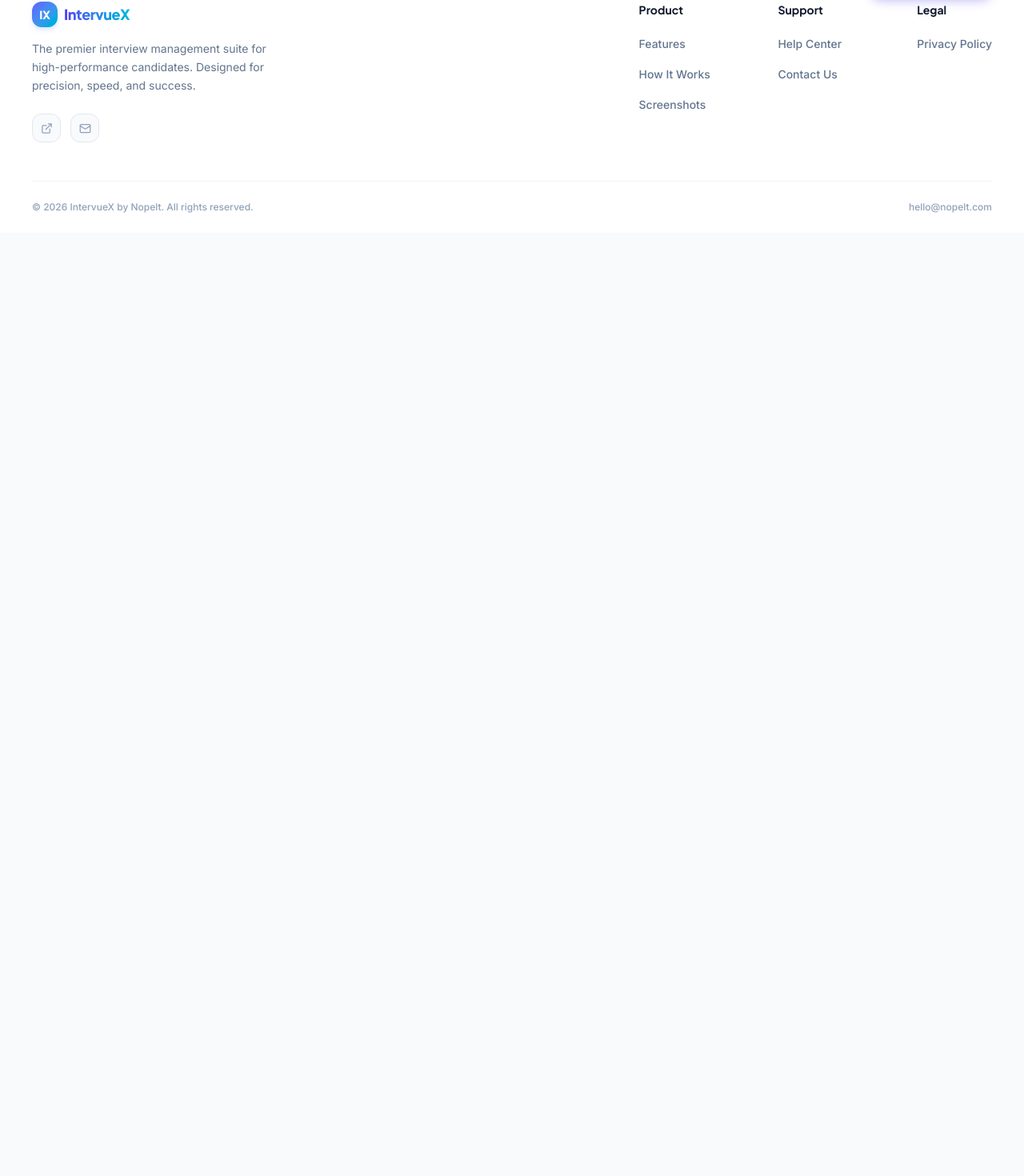
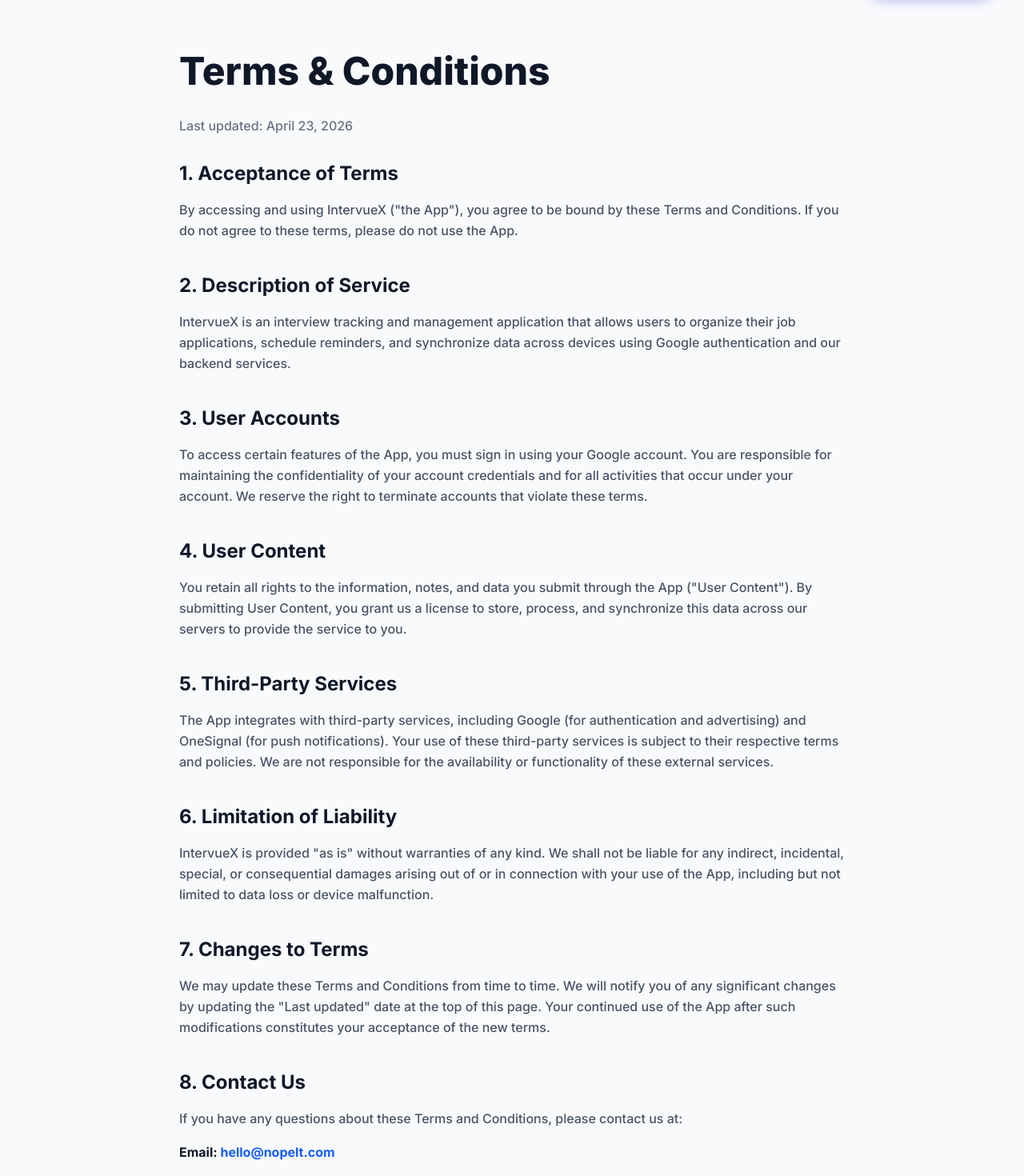
Before and after one commit to saurabhdhumane/IntervueX, a React (Vite) app: page /#/terms in a window 1280 px wide. Shown: the part 63-1533 px from the top of the page at 80% size. Before the commit the page ends 800 px from the top, so only its background shows below. Built offline with nearby package versions, Linux system fonts and the light colour scheme.

Commit message:
Fix Policy

```diff
--- a/src/App.jsx
+++ b/src/App.jsx
@@ -32,6 +32,7 @@
 import Footer from './components/Footer';
 import Home from './pages/Home';
 import PrivacyPolicy from './pages/PrivacyPolicy';
+import Terms from './pages/Terms';
 import MobileFixedCTA from './components/MobileFixedCTA';
 import ScrollToTop from './components/ScrollToTop';
 import { SpeedInsights } from "@vercel/speed-insights/react";
@@ -47,6 +48,8 @@
           <Routes>
             <Route path="/" element={<Home />} />
             <Route path="/privacy-policy" element={<PrivacyPolicy />} />
+            <Route path="/privacy" element={<PrivacyPolicy />} />
+            <Route path="/terms" element={<Terms />} />
           </Routes>
         </main>
         <Footer />
--- a/src/components/Footer.jsx
+++ b/src/components/Footer.jsx
@@ -11,7 +11,8 @@
     { label: 'Contact Us', href: 'mailto:hello@nopelt.com' },
   ],
   Legal: [
-    { label: 'Privacy Policy', href: '/privacy-policy', isRoute: true },
+    { label: 'Privacy Policy', href: '/privacy', isRoute: true },
+    { label: 'Terms & Conditions', href: '/terms', isRoute: true },
   ],
 };
 
--- a/src/pages/PrivacyPolicy.jsx
+++ b/src/pages/PrivacyPolicy.jsx
@@ -5,34 +5,34 @@
     <div className="pt-32 pb-24 px-6 lg:px-8 max-w-4xl mx-auto">
       <motion.div
         initial={{ opacity: 0, y: 20 }}
-        status={{ opacity: 1, y: 0 }}
-        animate={{ opacity: 1, y: 0 }}
+        whileInView={{ opacity: 1, y: 0 }}
+        viewport={{ once: true }}
         transition={{ duration: 0.6 }}
       >
         <h1 className="text-4xl sm:text-5xl font-extrabold text-gray-900 heading-premium mb-8">
           Privacy Policy
         </h1>
-        <p className="text-gray-500 mb-8 font-medium">Last updated: April 10, 2026</p>
+        <p className="text-gray-500 mb-8 font-medium">Last updated: April 23, 2026</p>
 
         <div className="prose prose-blue max-w-none space-y-10 text-gray-600 font-medium leading-relaxed">
           <section>
-            <h2 className="text-2xl font-bold text-gray-900 heading-premium mb-4">1. Data Collection</h2>
+            <h2 className="text-2xl font-bold text-gray-900 heading-premium mb-4">1. Information We Collect</h2>
             <p>
-              IntervueX is designed with privacy in mind. We do not collect, store, or transmit any of your personal data to external servers. All information you enter into the app stays strictly on your mobile device.
+              When you use IntervueX, we collect information you provide directly to us. This includes your name, email address, and profile photo when you authenticate using Google Sign-In. We also collect the interview details, schedules, and notes that you enter into the application.
             </p>
           </section>
 
           <section>
-            <h2 className="text-2xl font-bold text-gray-900 heading-premium mb-4">2. Local Storage Usage</h2>
+            <h2 className="text-2xl font-bold text-gray-900 heading-premium mb-4">2. Data Storage and Synchronization</h2>
             <p>
-              Your interview details, company notes, and schedules are stored locally using your device's secure storage. We do not have access to this data. If you delete the app, this local data will be removed.
+              To provide you with a seamless experience across devices and ensure your data is backed up, IntervueX securely synchronizes your information with our backend servers. Your data is stored using secure databases (MongoDB) and caching mechanisms (Redis). We also store data locally on your device to enable offline-first functionality.
             </p>
           </section>
 
           <section>
-            <h2 className="text-2xl font-bold text-gray-900 heading-premium mb-4">3. Notifications Usage</h2>
+            <h2 className="text-2xl font-bold text-gray-900 heading-premium mb-4">3. Notifications</h2>
             <p>
-              The app uses local notifications to send you interview reminders. These notifications are generated by the app on your device and do not involve any external tracking or remote servers.
+              We use third-party services, specifically OneSignal, to deliver push notifications for interview reminders and important updates. To do this, we may share a unique device identifier with OneSignal.
             </p>
           </section>
 
@@ -46,7 +46,7 @@
                 <strong>Google AdMob:</strong> This app uses Google AdMob which may collect device information (such as Advertising IDs) for the purpose of serving personalized or non-personalized advertisements.
               </li>
               <li>
-                <strong>Google Ads:</strong> We may use Google Ads services to promote the app. These services use cookies and device identifiers to measure ad performance.
+                <strong>Google Authentication:</strong> We use Google services to authenticate your account securely.
               </li>
             </ul>
             <p className="mt-4">
@@ -57,14 +57,14 @@
           <section>
             <h2 className="text-2xl font-bold text-gray-900 heading-premium mb-4">5. Data Sharing</h2>
             <p>
-              We do not share your personal information with third parties. The only data processed is by the advertising partners mentioned above for the sole purpose of ad delivery and performance tracking.
+              We do not sell your personal information. We only share data with the third-party service providers mentioned above (such as Google and OneSignal) to the extent necessary to provide authentication, notifications, and advertising services.
             </p>
           </section>
 
           <section>
             <h2 className="text-2xl font-bold text-gray-900 heading-premium mb-4">6. Security</h2>
             <p>
-              We prioritize the security of your local data. However, as the data is stored on your device, we recommend using device-level security features like biometrics or passcodes to protect your information.
+              We prioritize the security of your data and use industry-standard measures to protect it during transmission and storage on our servers. However, no method of transmission over the internet or electronic storage is 100% secure.
             </p>
           </section>
 
@@ -76,9 +76,6 @@
             <p className="mt-4 font-bold text-gray-900">
               Email: <a href="mailto:hello@nopelt.com" className="text-blue-600">hello@nopelt.com</a>
             </p>
-            <p className="mt-2">
-              Contact us at: hello@nopelt.com
-            </p>
           </section>
         </div>
       </motion.div>
--- /dev/null
+++ b/src/pages/Terms.jsx
@@ -0,0 +1,80 @@
+import { motion } from 'framer-motion';
+
+export default function Terms() {
+  return (
+    <div className="pt-32 pb-24 px-6 lg:px-8 max-w-4xl mx-auto">
+      <motion.div
+        initial={{ opacity: 0, y: 20 }}
+        whileInView={{ opacity: 1, y: 0 }}
+        viewport={{ once: true }}
+        transition={{ duration: 0.6 }}
+      >
+        <h1 className="text-4xl sm:text-5xl font-extrabold text-gray-900 heading-premium mb-8">
+          Terms & Conditions
+        </h1>
+        <p className="text-gray-500 mb-8 font-medium">Last updated: April 23, 2026</p>
+
+        <div className="prose prose-blue max-w-none space-y-10 text-gray-600 font-medium leading-relaxed">
+          <section>
+            <h2 className="text-2xl font-bold text-gray-900 heading-premium mb-4">1. Acceptance of Terms</h2>
+            <p>
+              By accessing and using IntervueX ("the App"), you agree to be bound by these Terms and Conditions. If you do not agree to these terms, please do not use the App.
+            </p>
+          </section>
+
+          <section>
+            <h2 className="text-2xl font-bold text-gray-900 heading-premium mb-4">2. Description of Service</h2>
+            <p>
+              IntervueX is an interview tracking and management application that allows users to organize their job applications, schedule reminders, and synchronize data across devices using Google authentication and our backend services.
+            </p>
+          </section>
+
+          <section>
+            <h2 className="text-2xl font-bold text-gray-900 heading-premium mb-4">3. User Accounts</h2>
+            <p>
+              To access certain features of the App, you must sign in using your Google account. You are responsible for maintaining the confidentiality of your account credentials and for all activities that occur under your account. We reserve the right to terminate accounts that violate these terms.
+            </p>
+          </section>
+
+          <section>
+            <h2 className="text-2xl font-bold text-gray-900 heading-premium mb-4">4. User Content</h2>
+            <p>
+              You retain all rights to the information, notes, and data you submit through the App ("User Content"). By submitting User Content, you grant us a license to store, process, and synchronize this data across our servers to provide the service to you.
+            </p>
+          </section>
+
+          <section>
+            <h2 className="text-2xl font-bold text-gray-900 heading-premium mb-4">5. Third-Party Services</h2>
+            <p>
+              The App integrates with third-party services, including Google (for authentication and advertising) and OneSignal (for push notifications). Your use of these third-party services is subject to their respective terms and policies. We are not responsible for the availability or functionality of these external services.
+            </p>
+          </section>
+
+          <section>
+            <h2 className="text-2xl font-bold text-gray-900 heading-premium mb-4">6. Limitation of Liability</h2>
+            <p>
+              IntervueX is provided "as is" without warranties of any kind. We shall not be liable for any indirect, incidental, special, or consequential damages arising out of or in connection with your use of the App, including but not limited to data loss or device malfunction.
+            </p>
+          </section>
+
+          <section>
+            <h2 className="text-2xl font-bold text-gray-900 heading-premium mb-4">7. Changes to Terms</h2>
+            <p>
+              We may update these Terms and Conditions from time to time. We will notify you of any significant changes by updating the "Last updated" date at the top of this page. Your continued use of the App after such modifications constitutes your acceptance of the new terms.
+            </p>
+          </section>
+
+          <section>
+            <h2 className="text-2xl font-bold text-gray-900 heading-premium mb-4">8. Contact Us</h2>
+            <p>
+              If you have any questions about these Terms and Conditions, please contact us at:
+            </p>
+            <p className="mt-4 font-bold text-gray-900">
+              Email: <a href="mailto:hello@nopelt.com" className="text-blue-600">hello@nopelt.com</a>
+            </p>
+          </section>
+        </div>
+      </motion.div>
+    </div>
+  );
+}
```
Also changed, not shown: 1 other file (tests, documents, lock files or other folders).
